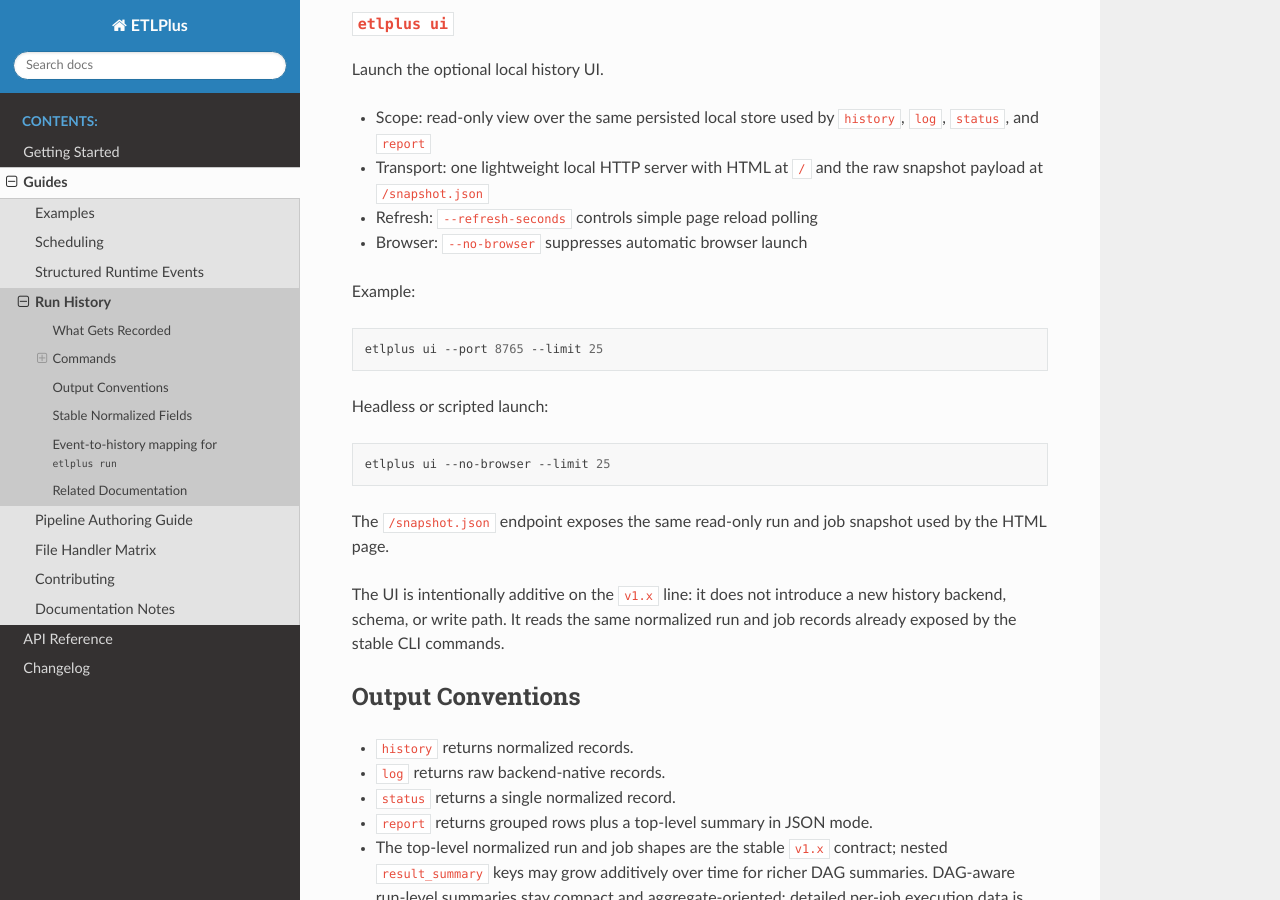
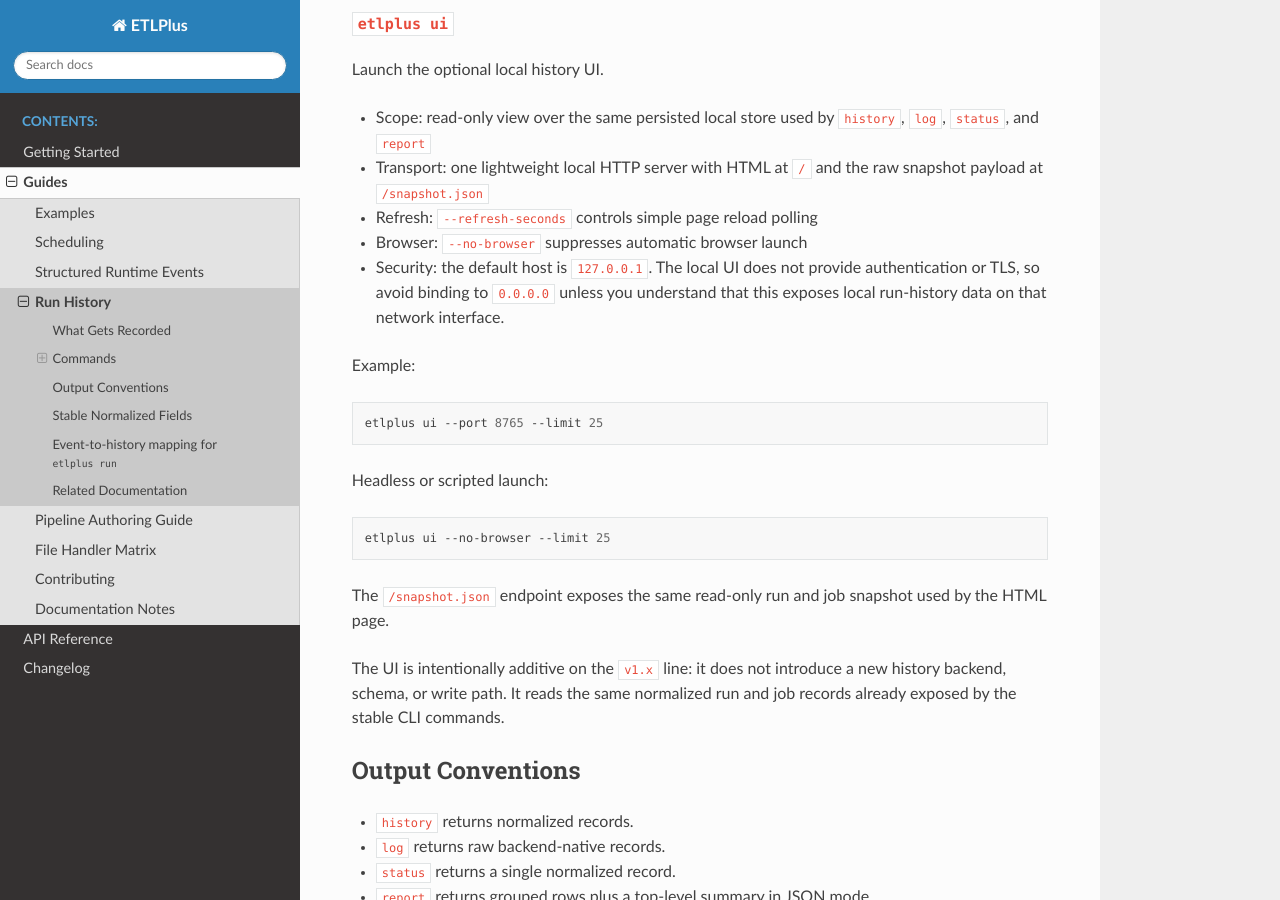
Before and after one commit to Dagitali/ETLPlus, a Sphinx documentation site: the page built from docs/source/guides/run-history.md, in a window 1280 px wide and 900 px high, scrolled down 3025 px. Built offline with Sphinx 7.4.7 and the Read the Docs theme 3.1.0, drawn with Linux system fonts in a browser that asks for light colours.

Commit message:
docs(guides): Update run-history.md

```diff
--- a/docs/source/guides/run-history.md
+++ b/docs/source/guides/run-history.md
@@ -138,6 +138,9 @@ Launch the optional local history UI.
   `/snapshot.json`
 - Refresh: `--refresh-seconds` controls simple page reload polling
 - Browser: `--no-browser` suppresses automatic browser launch
+- Security: the default host is `127.0.0.1`. The local UI does not provide authentication or TLS, so
+  avoid binding to `0.0.0.0` unless you understand that this exposes local run-history data on that
+  network interface.
 
 Example:
 
```
